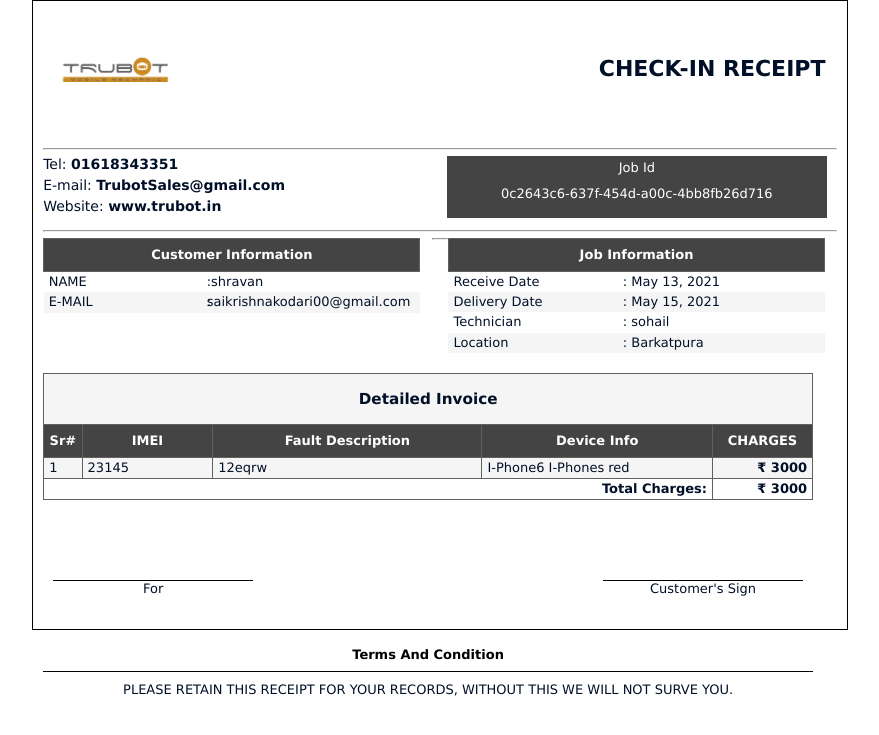
After one commit to SaiKrishnaKodari/Orders-Management-System-Django, a Django app: page /bookings/Print_Invoice/0c2643c6-637f-454d-a00c-4bb8fb26d716 in a window 1280 px wide. The commit adds this page. Shown: the top 735 px of the page, without its empty margins (200-1079 px from the left). Run offline with Django 3.2, Linux system fonts and the light colour scheme; data comes from the database, SQL or seed files in the repository.

Commit message:
Added Invoice Printing

```diff
--- a/myapp1/views.py
+++ b/myapp1/views.py
@@ -116,8 +116,6 @@ def viewjob(request):
     # data=customerentry.objects.filter(jobpending=request.user.username)
     data=customerentry.objects.all().order_by('-status')
     bookings=[obj.__dict__ for obj in data]
-    # print(bookings)
-    #print(bookings)
     bookings=bookings[::-1]
     return render(request,'booking.html',{"bookings":bookings})
 
@@ -174,3 +172,8 @@ def employees(request):
     emp=[obj.__dict__ for obj in data]
     emp=emp[::-1]
     return render(request,'employees.html',{'emp':emp})
+
+def print(request,id):
+    job=customerentry.objects.filter(id=id)
+    invoice=[obj.__dict__ for obj in job]
+    return render(request, "invoice.html",{'invoice':invoice,'count':'1'})
--- a/mysite/urls.py
+++ b/mysite/urls.py
@@ -37,5 +37,6 @@ urlpatterns = [
     re_path(r'^bookings/parts/(?P<id>[a-f0-9]{8}-?[a-f0-9]{4}-?4[a-f0-9]{3}-?[89ab][a-f0-9]{3}-?[a-f0-9]{12})', views.parts),
     re_path(r'^bookings/status/(?P<id>[a-f0-9]{8}-?[a-f0-9]{4}-?4[a-f0-9]{3}-?[89ab][a-f0-9]{3}-?[a-f0-9]{12})', views.edit),
     re_path(r'^bookings/mail/(?P<id>[a-f0-9]{8}-?[a-f0-9]{4}-?4[a-f0-9]{3}-?[89ab][a-f0-9]{3}-?[a-f0-9]{12})', views.mail),
+    re_path(r'^bookings/Print_Invoice/(?P<id>[a-f0-9]{8}-?[a-f0-9]{4}-?4[a-f0-9]{3}-?[89ab][a-f0-9]{3}-?[a-f0-9]{12})', views.print),
 ]
 urlpatterns+=static(settings.MEDIA_URL, document_root=settings.MEDIA_ROOT)
--- a/static/styles/print.css
+++ b/static/styles/print.css
@@ -16,14 +16,15 @@ body {
 	font-size: 13px;
 	font-family: Verdana, Geneva, sans-serif;
 	border: 1px solid #000;
-	padding: 10px
+	padding: 10px;
+	-webkit-print-color-adjust: exact !important;
 }
 #logo {
 	text-align: left;
 	margin-bottom: 20px;
 }
 #logo img {
-    max-width: 100px;
+    max-width: 150px;
 }
 #right_title {
 	font-size: 18px;
@@ -39,6 +40,7 @@ body {
 	font-weight: bold;
 	float: right;
 	padding-top: 45px;
+	width: 30%;
 	text-transform: uppercase
 }
 #inv_status {
@@ -69,14 +71,16 @@ body {
 	float: right;
 	text-align: center;
 	line-height: 1em;
+	padding-right:10px;
 }
 #jbnum {
-	width: 200px;
+	width: 370px;
 	padding: 5px;
 	line-height: 1em;
 	margin-bottom: 5px;
 	background-color: #444;
 	color: #fff;
+	/* font-size: 5px; */
 }
 #customer span {
 	color: #000000;
@@ -91,7 +95,7 @@ body {
 	text-align: right;
 }
 table {
-	width: 100%;
+	width: 97%;
 	border-collapse: collapse;
 	border-spacing: 0;
 	margin-bottom: 20px;
@@ -101,10 +105,11 @@ table tr:nth-child(2n-1) td {
 }
 table th, table td {
 	text-align: left;
+
 }
 table th {
 	background-color: #444;
-    border: 1px solid #fff;
+    border: 1px solid rgb(97, 96, 96);
     color: #fff;
     font-weight: bold;
     line-height: 0.9em;
@@ -112,13 +117,14 @@ table th {
     text-align: center;
     white-space: nowrap;
 }
-.data-table td{border:1px solid #afafaf;}
+.data-table td{border:1px solid rgb(97, 96, 96)}
 .data-table td strong{text-align:right;display:block}
 #th_center {
 	text-align: center;
+	/* border: 1px solid rgb(97, 96, 96); */
 	border-bottom-width: thin;
 	border-bottom-style: solid;
-	border-bottom-color: #666666;
+	/* border-bottom-color: #666666; */
 }
 #cinfo_table {
 	height: auto;
@@ -238,5 +244,4 @@ footer {
 }
 .comnme {
 	font-size: 22px;
-	font-weight: bold;
-}
+	font-weight: bold;}
--- a/templates/booking.html
+++ b/templates/booking.html
@@ -64,6 +64,7 @@
                             {% if i.status %}
                             <li><a href="parts/{{i.id}}" class='disabled'><i class="fa fa-cogs"></i> Parts Used</a></li>
                             <li><a href="edit/{{i.id}}" class='disabled'><i class="fa fa-pencil"></i> Edit</a></li>
+                            <li><a href="Print_Invoice/{{i.id}}"><i class="fa fa-print">Print Invoice</i></a></li>
                             <li><a href="status/{{i.id}};mail/{{i.id}}" class='disabled'><i class="fa fa-thumbs-up" disabled></i> Picked-up</a></li><li class="divider"></li>
                             <li><a href="javascript:del(112)" class='disabled'><i class="fa fa-trash"></i> Delete</a></li></ul>
                             {%else%}
@@ -98,6 +99,7 @@
     </div><!--/container-->
 </div><!--Content [END]-->
 
+<!-- <p>Price &#x20b9; 9500 = &#x20b9; 9500</p> -->
 
 
 
--- /dev/null
+++ b/templates/invoice.html
@@ -0,0 +1,127 @@
+{%load static%}
+<!DOCTYPE html>
+<html lang="en" moznomarginboxes mozdisallowselectionprint>
+<head>
+<meta charset="utf-8">
+<title>Invoice</title>
+<link href="{%static 'styles/print.css'%}" rel="stylesheet" type="text/css" />
+</head>
+<body onload="window.print();">
+<header class="clearfix">
+  <div id="logo"><img src="{%static 'logo1.jpg'%}"/>
+    <div id="center_title">Check-In Receipt</div>
+  </div>
+  <hr>
+  <div id="customer">
+    <div id="jbnum">
+      <div> Job Id </div>
+      <div>
+          {% for i in invoice %}
+
+        <p>{{i.id}}</p>
+      </div>
+    </div>
+  </div>
+  <div id="project">
+    <div>Tel: <strong>01618343351</strong></div>
+    <div>E-mail: <strong>TrubotSales@gmail.com</strong></div>
+    <div>Website: <strong>www.trubot.in</strong></div>
+  </div>
+</header>
+<hr>
+<main>
+  <div id="cinfo_table_rgt">
+    <table width="100%" border="0">
+      <tr>
+        <th id="th_center" colspan="2" scope="col">Job Information </th>
+      </tr>
+      <tr>
+        <td width="45%">Receive Date </td>
+        <td width="55%">: {{i.Receivedate}}</td>
+      </tr>
+      <tr>
+        <td width="45%">Delivery Date </td>
+        <td>: {{i.Deliverydate}}</td>
+      </tr>
+      <tr>
+        <td width="45%">Technician </td>
+        <td>: {{i.jobpending}}</td>
+      </tr>
+      <tr>
+        <td width="42%">Location</td>
+        <td>: Barkatpura</td>
+      </tr>
+    </table>
+  </div>
+  <div id="cinfo_table">
+    <table width="100%" border="0" cellspacing="0">
+      <tr>
+        <th id="th_center" colspan="2" scope="col">Customer Information </th>
+      </tr>
+      <tr>
+        <td width="5%">NAME </td>
+        <td width="95%">:{{i.Customername}}</td>
+      </tr>
+      <!-- <tr>
+        <td  width="5%">PHONE </td>
+        <td>: {{i.Customername}}</td>
+      </tr> -->
+      <tr>
+        <td width="5%">E-MAIL</td>
+        <td>: {{i.Email}}</td>
+      </tr>
+      <tr>
+        <td width="42%"></td>
+        <td>&nbsp;</td>
+      </tr>
+    </table>
+  </div>
+  <hr>
+    <table width="100%" border="0" cellspacing="0" class="data-table">
+      <tr >
+        <td id="th_center" colspan="5" scope="col"><h3>Detailed Invoice</h3></td>
+      </tr>
+      <tr>
+        {% for j in count %}
+        <th style="width: 5%">Sr#</th>
+        <th style="width: 17%">IMEI</th>
+        <th style="width: 35%">Fault Description</th>
+        <th style="width: 30%">Device Info </th>
+        <th style="width: 13%">CHARGES</th>
+      </tr>
+      <tr>
+        <td>{{count}}</td>
+        <td>{{i.imei}}</td>
+        <td>{{i.fault}}</td>
+        <td>{{i.devicebrand}}&nbsp;{{i.model}}&nbsp;{{i.devicecolour}}</td>
+        <td><strong>&#x20b9; {{i.amount}}</strong></td>
+      </tr>
+      {% endfor %}
+      <tr>
+        <td colspan="4" style="text-align: right;font-weight: bold;">Total Charges:</td>
+        <td><strong>&#x20b9; {{i.amount}}</strong></td>
+      </tr>
+    </table>
+
+  </div>
+  <table width="100%" border="0" cellspacing="0" cellpadding="0" >
+    <tr>
+      <td style="background-color:#FFF;" bgcolor="#FFFFFF"><div id="signcompny"> For </div></td>
+      <td style=" background-color:#FFF;" bgcolor="#FFFFFF"><div id="signcus"> Customer's Sign </div></td>
+    </tr>
+  </table>
+  {% endfor %}
+  <div id="notices">
+    <table width="100%" cellspacing="0">
+      <tr style="border-bottom:1px solid black;">
+        <th style='background-color: #FFF;color: black;border-style: none;'>Terms And Condition</th>
+      </tr>
+      <tr>
+        <td style="line-height:inherit; text-align:center">PLEASE RETAIN THIS RECEIPT FOR YOUR RECORDS, WITHOUT THIS WE WILL NOT SURVE YOU.</td>
+      </tr>
+    </table>
+
+  </div>
+</main>
+</body>
+</html>
```
